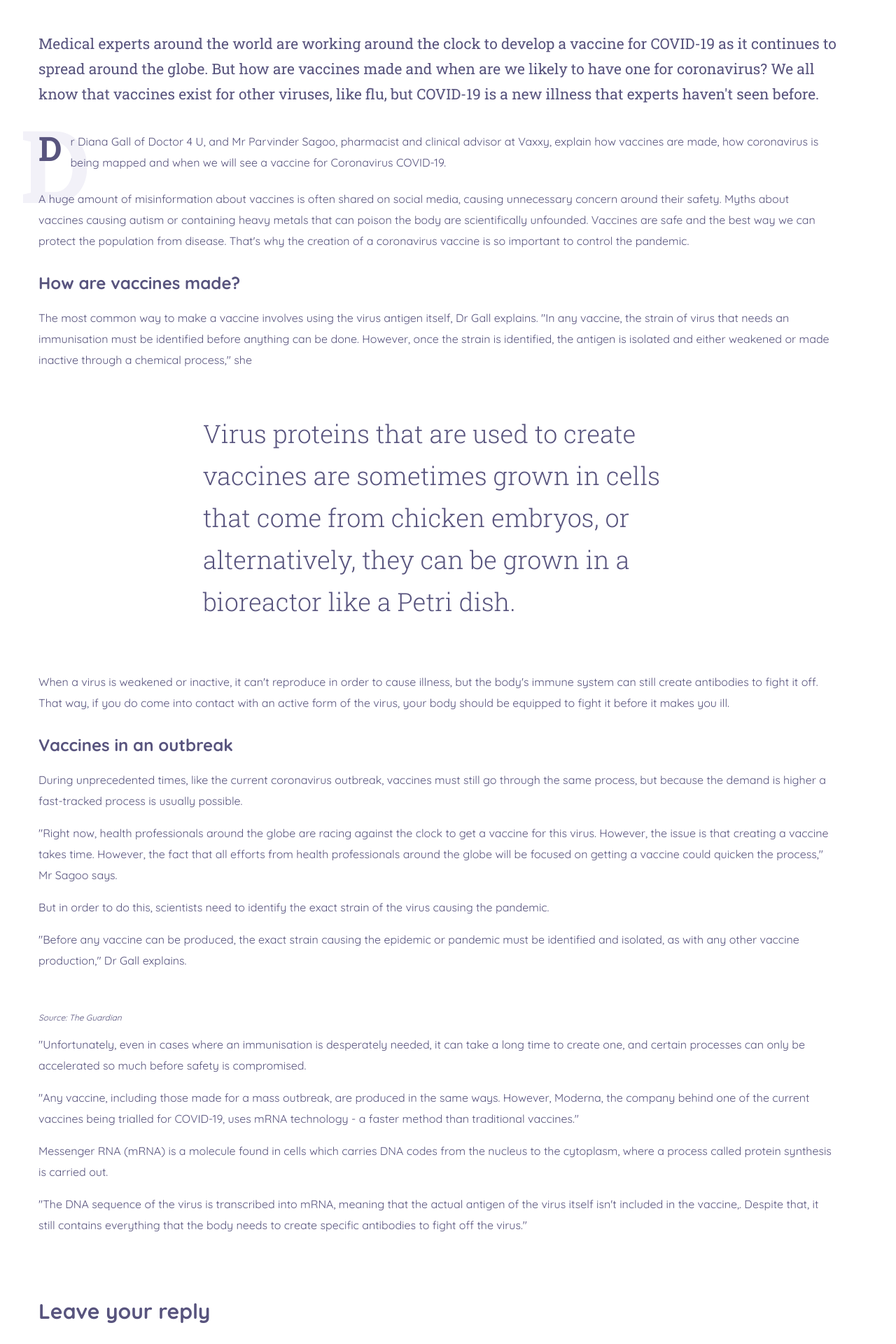
After one commit to ajmerisahil/FlattenCOVID-19Aid, a Django app: page /blog/blogdetail/ in a window 1280 px wide. The commit adds this page. Shown: the part 775-2695 px from the top of the page at 70% size. Run offline with Django 3.2, Linux system fonts and the light colour scheme; some libraries are stand-ins or nearby versions.

Commit message:
Added Blog Details page

```diff
--- a/fca/blog/templates/blog/basic.html
+++ b/fca/blog/templates/blog/basic.html
@@ -80,7 +80,7 @@
           </a>
           <ul class="dropdown-menu" aria-labelledby="navbarDropdownMenuLink">
             <li><a class="dropdown-item" href="{% url 'BlogHome' %}"> Blog </a></li>
-            <li><a class="dropdown-item" href="#"> Blog Post </a></li>
+            <li><a class="dropdown-item" href="{% url 'BlogDetail' %}"> Blog Details </a></li>
           </ul>
         </li>
         <li class="nav-item">
--- /dev/null
+++ b/fca/blog/templates/blog/blogdetail.html
@@ -0,0 +1,189 @@
+{% extends 'blog/basic.html' %}
+{% load static %}
+
+{% block title %} Blog Detail {% endblock %}
+
+
+{% block body %}
+<!--Section-1 Start-->
+<section class="single_blog_img">
+<div class="container">
+<div class="single_blog_text">
+<a class="tag" >Quarantine</a>
+<h2>How to treat COVID-19 coronavirus at home?</h2>
+<ul class="nav">
+<li><a ><i class="linearicons-calendar-full"></i>Apr 18, 2020 </a></li>
+<li><a ><i class="linearicons-bubbles"></i>22</a></li>
+<li><a >by Sheryl Smith</a></li>
+<li><a ><i class="linearicons-radio-button" style="color: #01cfbe;"></i>4 min
+read</a></li>
+</ul>
+</div>
+</div>
+</section>
+<!--Section-1 End-->
+
+
+<!--Section-2 Start-->
+<section class="single_blog_area">
+<div class="container">
+<div class="row single_blog_inner">
+<div class="col-lg-12">
+<div class="single_blog_text_inner">
+<div class="single_first_text">
+<h6>Medical experts around the world are working around the clock to develop a vaccine
+for COVID-19 as it continues to spread around the globe. But how are vaccines made
+and
+when are we likely to have one for coronavirus? We all know that vaccines exist for
+other
+viruses, like flu, but COVID-19 is a new illness that experts haven't seen before.
+</h6>
+<div class="media">
+<div class="d-flex">
+<span>D</span>
+</div>
+<div class="media-body">
+<p>r Diana Gall of Doctor 4 U, and Mr Parvinder Sagoo, pharmacist and clinical
+advisor at Vaxxy, explain how vaccines are made, how coronavirus is being
+mapped and when we will see a vaccine for Coronavirus COVID-19.
+</p>
+</div>
+</div>
+<p>A huge amount of misinformation about vaccines is often shared on social media,
+causing unnecessary concern around their safety. Myths about vaccines causing autism
+or containing heavy metals that can poison the body are scientifically unfounded.
+Vaccines are safe and the best way we can protect the population from disease.
+That's why the creation of a coronavirus vaccine is so important to control the
+pandemic.
+</p>
+</div>
+<div class="secand_part">
+<h4>How are vaccines made?</h4>
+<p>The most common way to make a vaccine involves using the virus antigen itself, Dr
+Gall explains. "In any vaccine, the strain of virus that needs an immunisation must
+be identified before anything can be done. However, once the strain is identified,
+the antigen is isolated and either weakened or made inactive through a chemical
+process," she
+</p>
+<h5>Virus proteins that are used to create vaccines are sometimes grown in cells that
+come from chicken embryos, or alternatively, they can be grown in a bioreactor like
+ a Petri dish.
+</h5>
+<p>When a virus is weakened or inactive, it can't reproduce in order to cause illness,
+but the body's immune system can still create antibodies to fight it off. That way,
+if you do come into contact with an active form of the virus, your body should be
+equipped to fight it before it makes you ill.
+</p>
+</div>
+<div class="secand_part">
+<h4>Vaccines in an outbreak</h4>
+<p>During unprecedented times, like the current coronavirus outbreak, vaccines must
+still go through the same process, but because the demand is higher a fast-tracked
+process is usually possible.
+</p>
+<p>"Right now, health professionals around the globe are racing against the clock to get
+a vaccine for this virus. However, the issue is that creating a vaccine takes time.
+However, the fact that all efforts from health professionals around the globe will
+be focused on getting a vaccine could quicken the process," Mr Sagoo says.
+</p>
+<p>But in order to do this, scientists need to identify the exact strain of the virus
+causing the pandemic.
+</p>
+<p>"Before any vaccine can be produced, the exact strain causing the epidemic or
+pandemic must be identified and isolated, as with any other vaccine production," Dr
+Gall explains.
+</p>
+<img class="img-fluid" src="assets/images/blog/single-blog-1.html" alt="">
+<p class="source">Source: The Guardian</p>
+<p>"Unfortunately, even in cases where an immunisation is desperately needed, it can
+take a long time to create one, and certain processes can only be accelerated so
+much before safety is compromised.
+</p>
+<p>"Any vaccine, including those made for a mass outbreak, are produced in the same
+ways. However, Moderna, the company behind one of the current vaccines being
+trialled for COVID-19, uses mRNA technology - a faster method than traditional
+vaccines."
+</p>
+<p>Messenger RNA (mRNA) is a molecule found in cells which carries DNA codes from the
+nucleus to the cytoplasm, where a process called protein synthesis is carried out.
+</p>
+<p>"The DNA sequence of the virus is transcribed into mRNA, meaning that the actual
+antigen of the virus itself isn't included in the vaccine,. Despite that, it still
+contains everything that the body needs to create specific antibodies to fight off
+the virus."
+</p>
+</div>
+<div class="comment_box">
+<h3 class="cm_title_br">Leave your reply</h3>
+<form class="row contact_us_form appoinment_form" action="http://paul-themes.com/html/covid-19/contact_process.php" id="contactForm" novalidate="novalidate">
+<div class="col-md-6">
+<div class="form-group">
+<input class="form-control" type="text" id="name" name="name" placeholder="">
+<label><i class="linearicons-user"></i>Your Name</label>
+</div>
+</div>
+ <div class="col-md-6">
+<div class="form-group">
+<input class="form-control" type="text" id="email" name="email" placeholder="">
+<label><i class="linearicons-envelope-open"></i>Your Email
+Address</label>
+</div>
+</div>
+<div class="col-lg-12">
+<div class="form-group">
+<input class="form-control" type="text" id="subject" name="subject" placeholder="">
+<label><i class="linearicons-document"></i>
+Subject</label>
+</div>
+</div>
+<div class="col-lg-12">
+<div class="form-group">
+<textarea name="message" id="message" cols="30" rows="10" class="form-control"></textarea>
+<label><i class="linearicons-pencil4"></i>Your Message</label>
+</div>
+</div>
+<div class="col-lg-12">
+<div class="form-group checkbox_field">
+<div class="checkbox">
+<input type="checkbox" value="None" id="policy" name="check">
+<label class="l_text" for="policy">Save my name, email, and website in
+this browser for the next time I comment.</label>
+</div>
+<button type="submit" class="green_btn">
+Post Comment
+</button>
+</div>
+</div>
+</form>
+</div>
+</div>
+</div></div>
+</div>
+</section>
+<!--Section -2 End-->
+
+<!--Section-3 Start-->
+<section class="check_now_area check_now_box full_widget_check">
+<div class="container">
+<div class="row m-0 justify-content-between">
+<div class="left">
+<div class="media">
+<div class="d-flex">
+<img src="{% static 'shop/images/check-4.png' %}" alt="">
+<img src="{% static 'shop/images/check-5.png' %}" alt="">
+<img src="{% static 'shop/images/check-6.png' %}" alt="">
+</div>
+<div class="media-body">
+<h4>Think you might be affected?</h4>
+<p>
+Try our simple coronavirus checker to find out what you need
+to do.
+</p>
+</div>
+</div>
+</div>
+</div>
+</div>
+</section>
+<!--Section-3 End-->
+{% endblock %}
--- a/fca/blog/urls.py
+++ b/fca/blog/urls.py
@@ -4,5 +4,6 @@ from . import views
 
 urlpatterns = [
     path('', views.index , name="BlogHome" ),
-    path("blogpost/<int:id>",views.blogpost , name="BlogPost" )
+    path("blogpost/<int:id>",views.blogpost , name="BlogPost" ),
+    path("blogdetail/",views.blogdetail,name="BlogDetail")
 ]
--- a/fca/blog/views.py
+++ b/fca/blog/views.py
@@ -13,3 +13,7 @@ def blogpost(request, id):
     post = Blogpost.objects.filter(post_id = id)[0]
     print(post)
     return render(request, 'blog/blogpost.html',{'post':post})
+
+
+def blogdetail(request):
+    return render(request , 'blog/blogdetail.html')
--- a/fca/shop/templates/shop/basic.html
+++ b/fca/shop/templates/shop/basic.html
@@ -80,7 +80,7 @@
           </a>
           <ul class="dropdown-menu" aria-labelledby="navbarDropdownMenuLink">
             <li><a class="dropdown-item" href="{% url 'BlogHome' %}"> Blog </a></li>
-            <li><a class="dropdown-item" href="#"> Blog Post </a></li>
+            <li><a class="dropdown-item" href="{% url 'BlogDetail' %}"> Blog Details </a></li>
           </ul>
         </li>
         <li class="nav-item">
```
